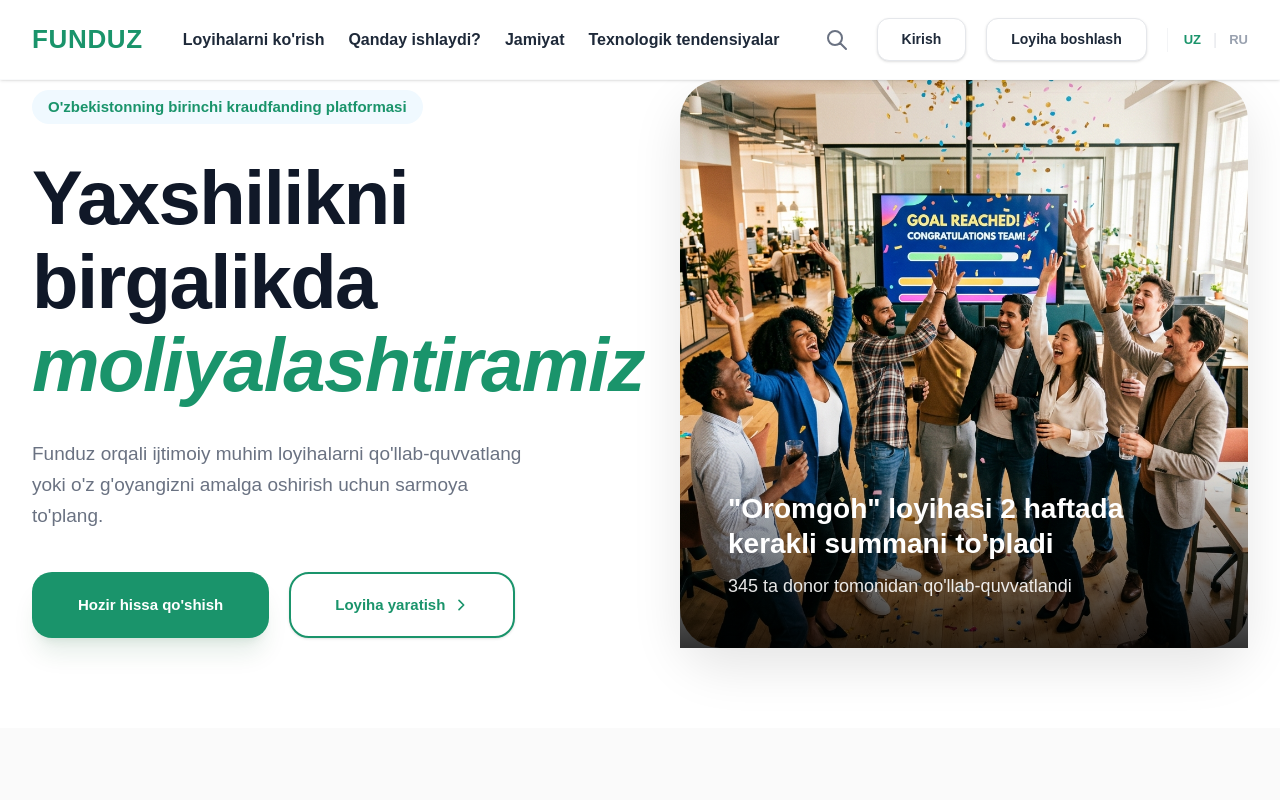
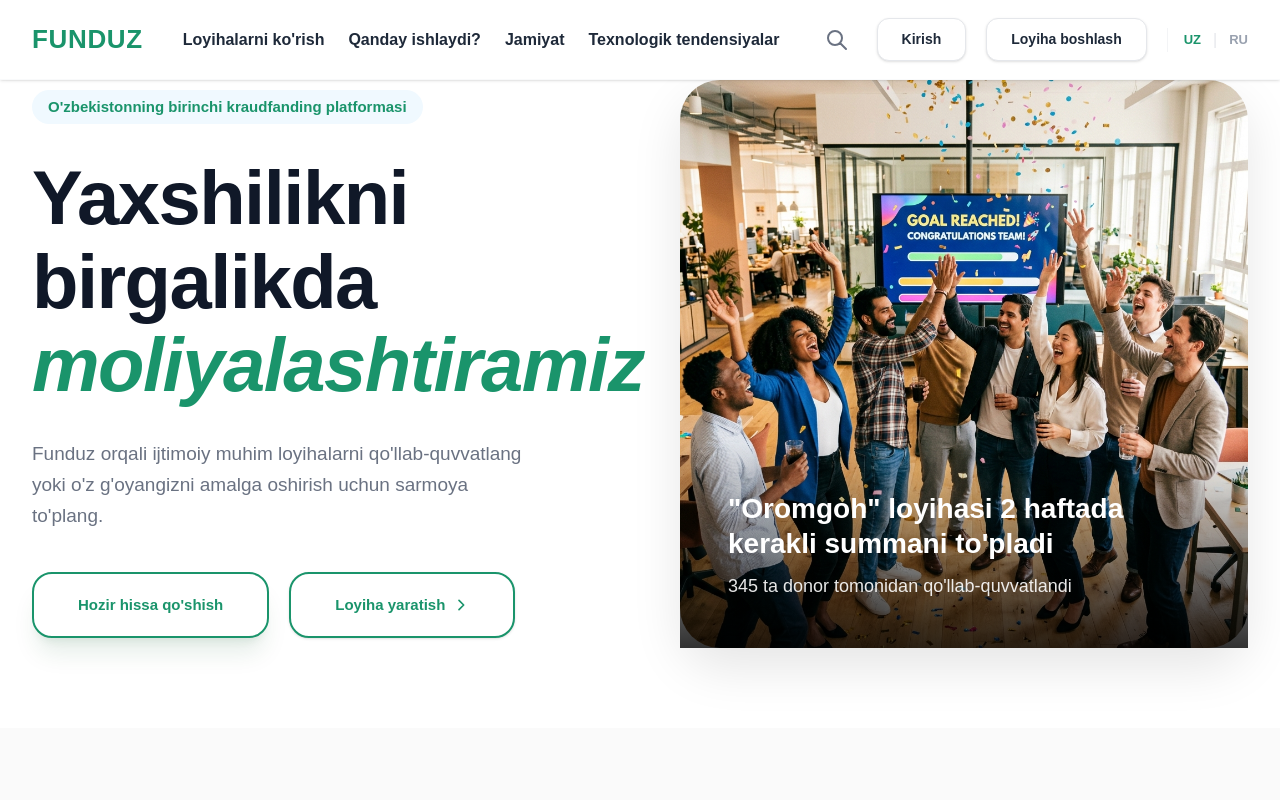
Before and after one commit to Turgunoff/Funduz, a Vue app: page / in a window 1280 px wide. Shown: the top 800 px of the page. Built offline with nearby package versions, Linux system fonts and the light colour scheme; the HTML template or start-up script is replaced by a standard one.

Commit message:
feat: implement HomeView with hero section and component integrations

```diff
--- a/src/views/HomeView.vue
+++ b/src/views/HomeView.vue
@@ -33,7 +33,7 @@ import CTASection from '@/components/CTASection.vue';
 
             <!-- Buttons -->
             <div class="flex flex-col sm:flex-row flex-wrap justify-center lg:justify-start gap-5">
-              <router-link to="/explore" class="w-full sm:w-auto px-11 py-5 border-2 border-transparent rounded-[20px] font-bold text-[15px] text-white bg-[#1a946b] hover:bg-white hover:text-[#1a946b] hover:border-[#1a946b] transition-all shadow-xl shadow-green-900/10 cursor-pointer flex items-center justify-center transform hover:-translate-y-1">
+              <router-link to="/explore" class="w-full sm:w-auto px-11 py-5 border-2 border-[#1a946b] rounded-[20px] font-bold text-[15px] text-[#1a946b] bg-white hover:bg-[#1a946b] hover:text-white transition-all shadow-xl shadow-green-900/10 cursor-pointer flex items-center justify-center transform hover:-translate-y-1">
                 {{ $t('hero.btn_contribute') }}
               </router-link>
               <router-link to="/explore" class="w-full sm:w-auto px-11 py-5 border-2 border-[#1a946b] rounded-[20px] font-bold text-[15px] text-[#1a946b] bg-white hover:bg-[#1a946b] hover:text-white transition-all flex items-center justify-center gap-2 cursor-pointer shadow-sm transform hover:-translate-y-1 group">
```
